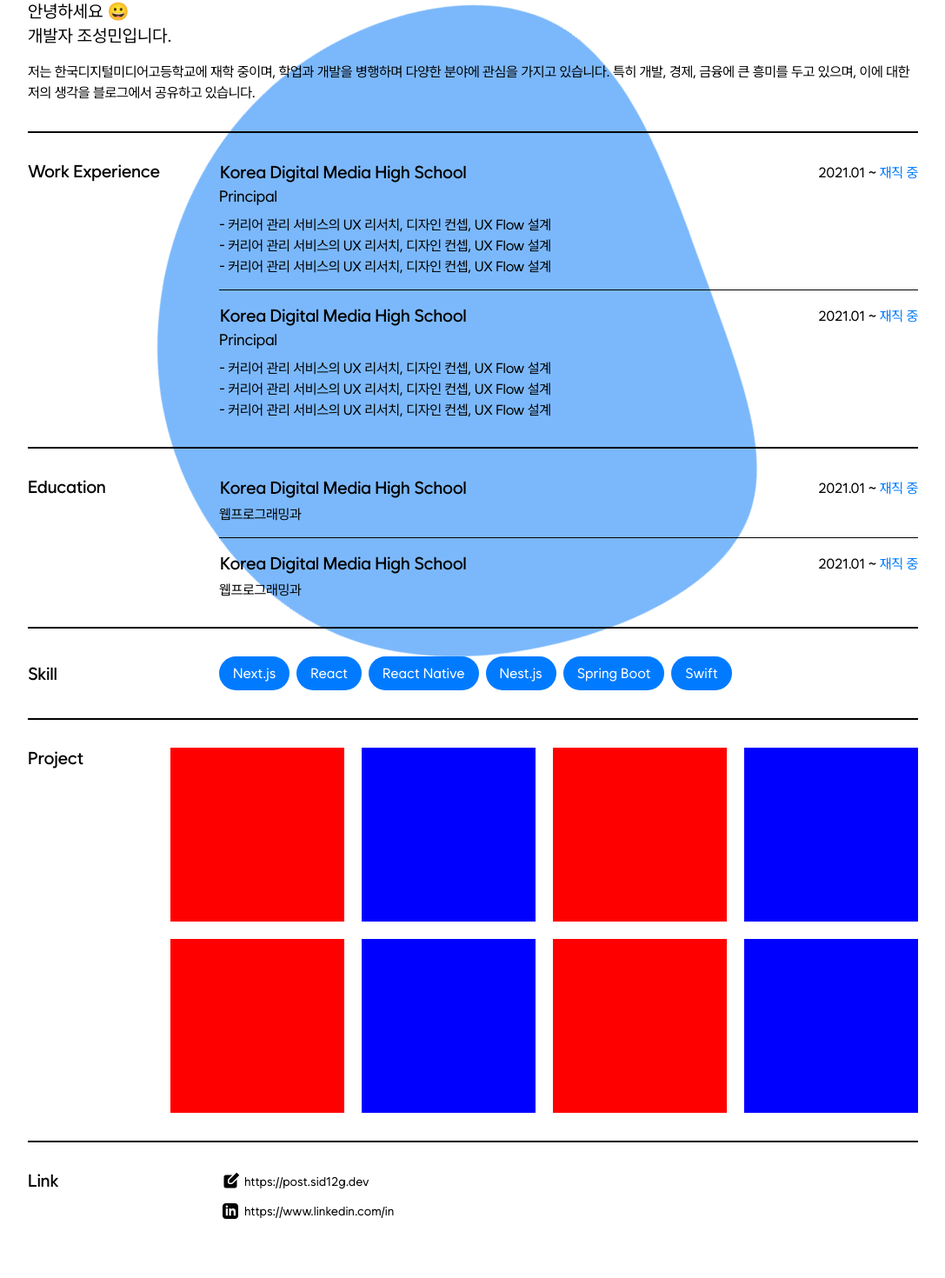
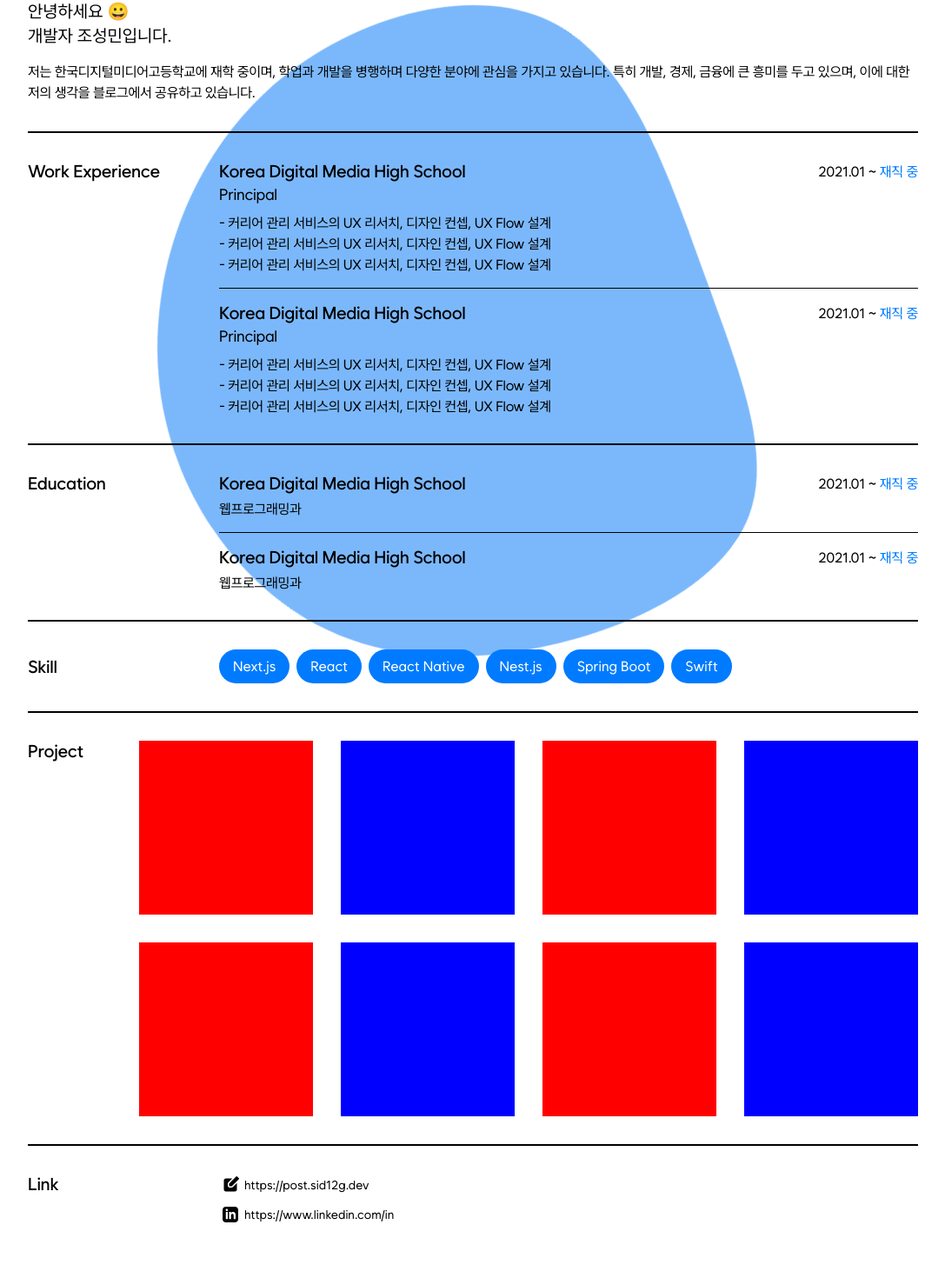
Before and after one commit to SID12g/sid12g.dev, a Next.js app: page / in a window 1280 px wide. Shown: the part 435-1905 px from the top of the page at 87% size, without its empty margins (96-1183 px from the left). Built offline with nearby package versions, Linux system fonts and the light colour scheme; a web font is replaced by a local one.

Commit message:
fix: HyperLink component opacity

```diff
--- a/src/app/page.tsx
+++ b/src/app/page.tsx
@@ -239,7 +239,6 @@ function WorkPropertyChildren() {
   return (
     <Box>
       <Box display="flex" justify_content="space-between" align_items="center">
-        <HyperLink href="https://dimigo.hs.kr">
         <Text
           font_size="20px"
           font_weight="500"
@@ -248,7 +247,6 @@ function WorkPropertyChildren() {
         >
           Korea Digital Media High School
         </Text>
-        </HyperLink>
         <Text font_size="16px" letter_spacing="-0.32px">
           2021.01 ~ <ColorHighlight color="#007BFF">재직 중</ColorHighlight>
         </Text>
@@ -277,7 +275,6 @@ function EducationPropertyChildren() {
   return (
     <Box>
       <Box display="flex" justify_content="space-between" align_items="center">
-        <HyperLink href="https://dimigo.hs.kr">
         <Text
           font_size="20px"
           font_weight="500"
@@ -286,7 +283,6 @@ function EducationPropertyChildren() {
         >
           Korea Digital Media High School
         </Text>
-        </HyperLink>
         <Text font_size="16px" letter_spacing="-0.32px">
           2021.01 ~ <ColorHighlight color="#007BFF">재직 중</ColorHighlight>
         </Text>
@@ -337,7 +333,7 @@ const SkillPropertyChildren = styled.div`
 const BoxWrapper = styled.div`
   display: grid;
   grid-template-columns: repeat(4, 200px);
-  gap: 20px;
+  gap: 32px;
   right: 0px;
   position: relative;
 `;
--- a/src/components/HyperLink.tsx
+++ b/src/components/HyperLink.tsx
@@ -26,7 +26,7 @@ const ChildrenWrapper = styled.span`
   border: 1px solid transparent;
 
   &:hover {
-    background-color: rgba(216, 216, 216, 0.2);
+    background-color: rgba(216, 216, 216, 0.1);
     border: 1px solid rgba(184, 184, 184, 0.2);
     padding: 4px 6px;
   }
```
Lines whose indentation alone changed are shown as unchanged.
